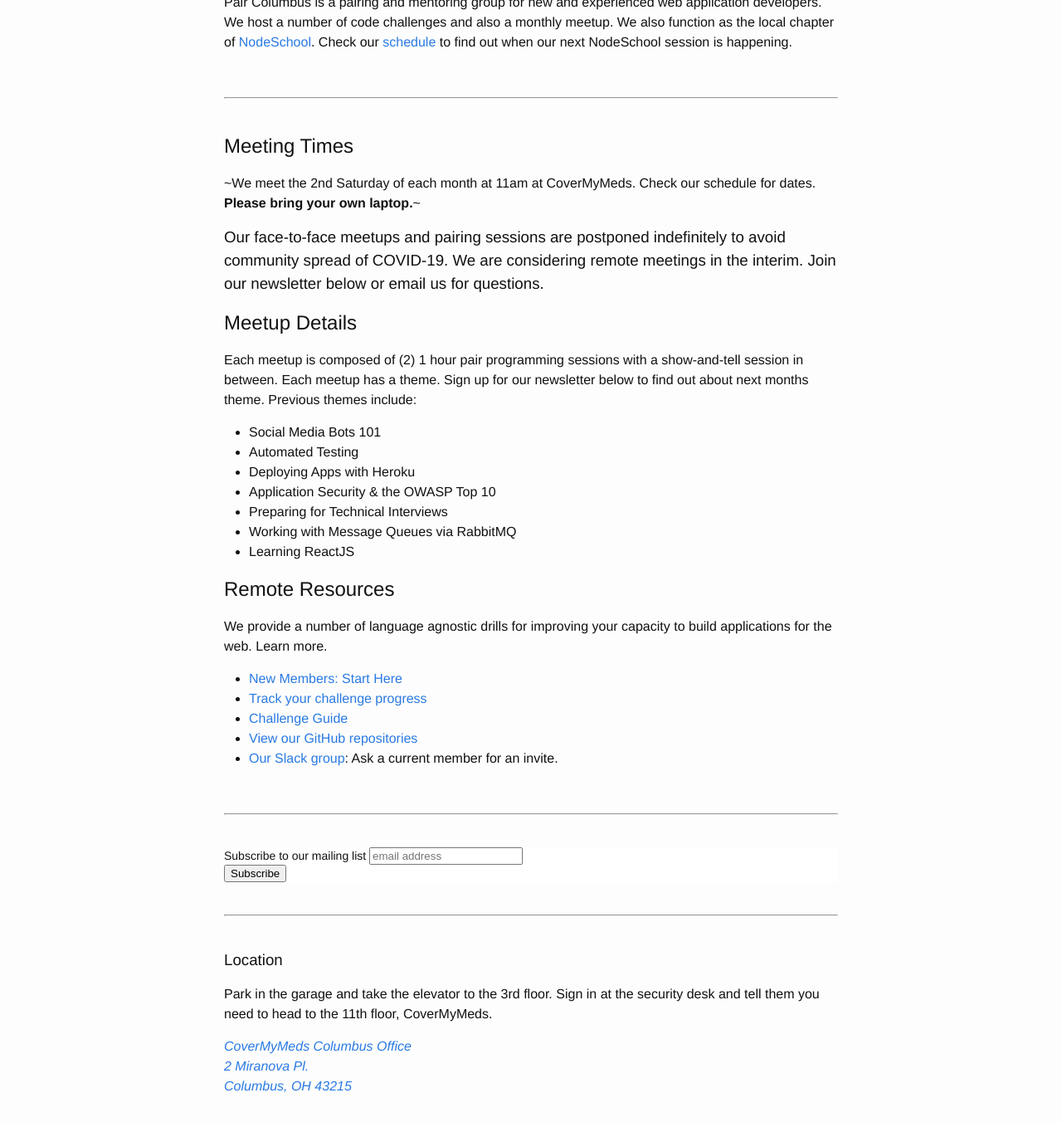
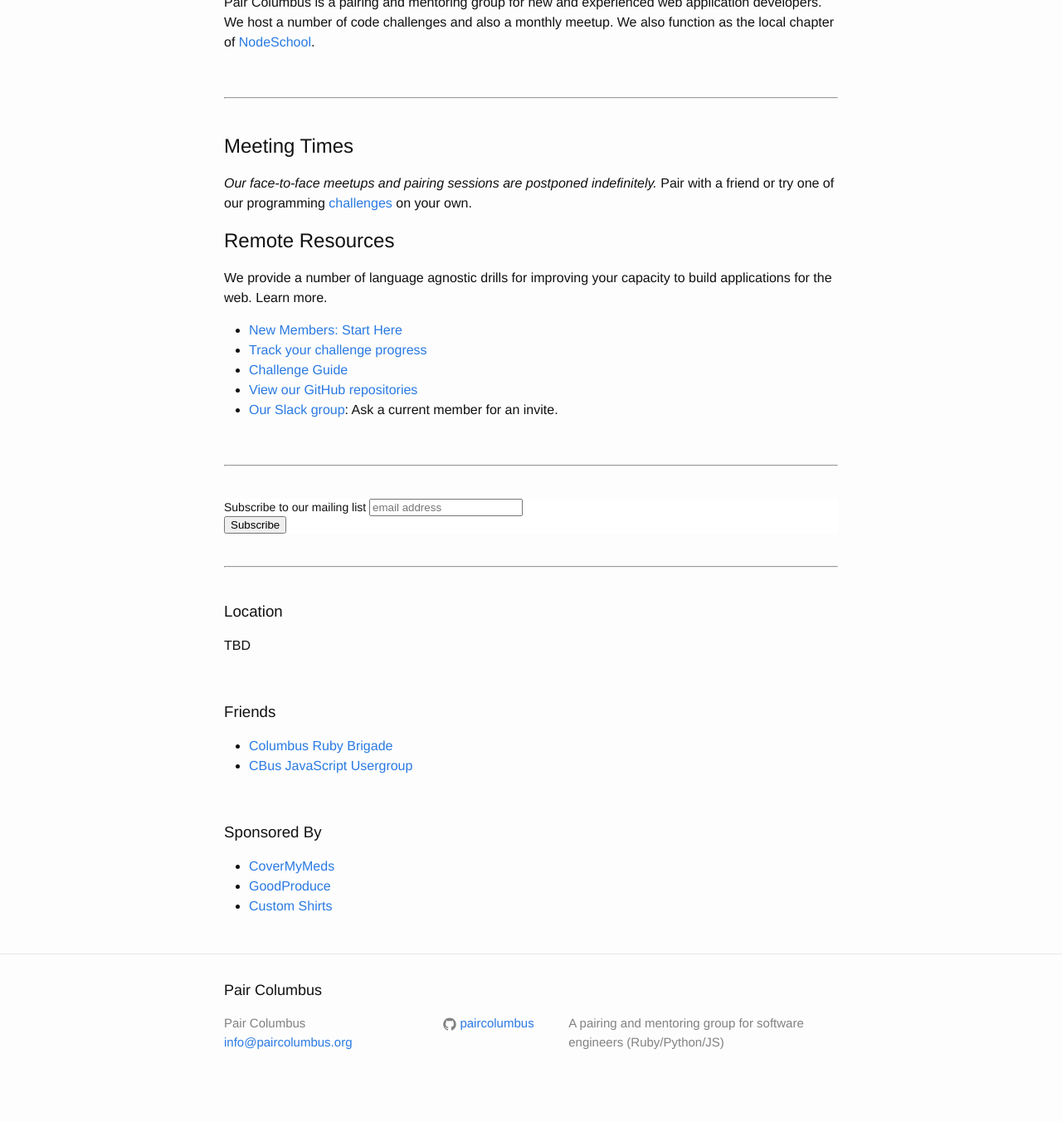
Before and after one commit to paircolumbus/paircolumbus.github.io, a Jekyll site: the page built from index.md, in a window 1280 px wide and 1400 px high, scrolled down 370 px, cut to the strip 48-1400 px from the top of the window. Shown: the whole strip at 83% size. Built offline with Jekyll 4.4.1, drawn with Linux system fonts in a browser that asks for light colours; comment, search, counter and statistics services are not loaded; after the commit the page ends 1745 px from its top, so only the background shows below that; some of the changed text lies outside the part shown.

Commit message:
update home

```diff
--- a/index.md
+++ b/index.md
@@ -4,27 +4,14 @@
 
 ![img](http://i.imgur.com/OmBFBDK.jpg)
 
-Pair Columbus is a pairing and mentoring group for new and experienced web application developers. We host a number of code challenges and also a monthly meetup. We also function as the local chapter of [NodeSchool](http://nodeschool.io). Check our [schedule](/schedule) to find out when our next NodeSchool session is happening.
+Pair Columbus is a pairing and mentoring group for new and experienced web application developers. We host a number of code challenges and also a monthly meetup. We also function as the local chapter of [NodeSchool](http://nodeschool.io).
 
 <br />
 - - -
 <br />
 
 ## Meeting Times
-~We meet the 2nd Saturday of each month at 11am at CoverMyMeds. Check our schedule for dates. __Please bring your own laptop.__~
-
-### Our face-to-face meetups and pairing sessions are postponed indefinitely to avoid community spread of COVID-19. We are considering remote meetings in the interim. Join our newsletter below or email us for questions.
-
-## Meetup Details
-Each meetup is composed of (2) 1 hour pair programming sessions with a show-and-tell session in between. Each meetup has a theme. Sign up for our newsletter below to find out about next months theme. Previous themes include:
-
-  - Social Media Bots 101
-  - Automated Testing
-  - Deploying Apps with Heroku
-  - Application Security & the OWASP Top 10
-  - Preparing for Technical Interviews
-  - Working with Message Queues via RabbitMQ
-  - Learning ReactJS
+_Our face-to-face meetups and pairing sessions are postponed indefinitely._ Pair with a friend or try one of our programming [challenges](/challenges/) on your own.
 
 ## Remote Resources
 We provide a number of language agnostic drills for improving your capacity to build applications for the web. Learn more.
@@ -60,9 +47,9 @@
 <br />
 
 ### Location
-Park in the garage and take the elevator to the 3rd floor. Sign in at the security desk and tell them you need to head to the 11th floor, CoverMyMeds.
+<p>TBD</p>
 
-<p>
+<!-- <p>
   <address>
     <a href="https://goo.gl/maps/XLvbG">
       CoverMyMeds Columbus Office<br>
@@ -70,21 +57,18 @@
       Columbus, OH 43215
     </a>
   </address>
-</p>
+</p>-->
 
 
 <br />
 
 ### Friends
-- [Columbus Ruby Brigade](http://columbusrb.com/)
-- [CBus JavaScript Usergroup](https://cbusjs.github.io/)
-- [ScriptScribe (Engineering @ CMM)](https://www.scriptscribe.org/)
-- [Girl Develop It (training for women)](https://www.girldevelopit.com/chapters/columbus)
-- [Per Scholas (free IT training for the unemployed)](https://perscholas.org/?city=columbus)
+- [Columbus Ruby Brigade](https://www.meetup.com/columbusrb/)
+- [CBus JavaScript Usergroup](https://columbusjs.org/)
 
 <br />
 
 ### Sponsored By
-- [CoverMyMeds](https://www.covermymeds.com/main/)
+- [CoverMyMeds](https://www.covermymeds.com/)
 - [GoodProduce](http://goodproduce.net)
 - [Custom Shirts](http://www.customshirts.com/)
```
